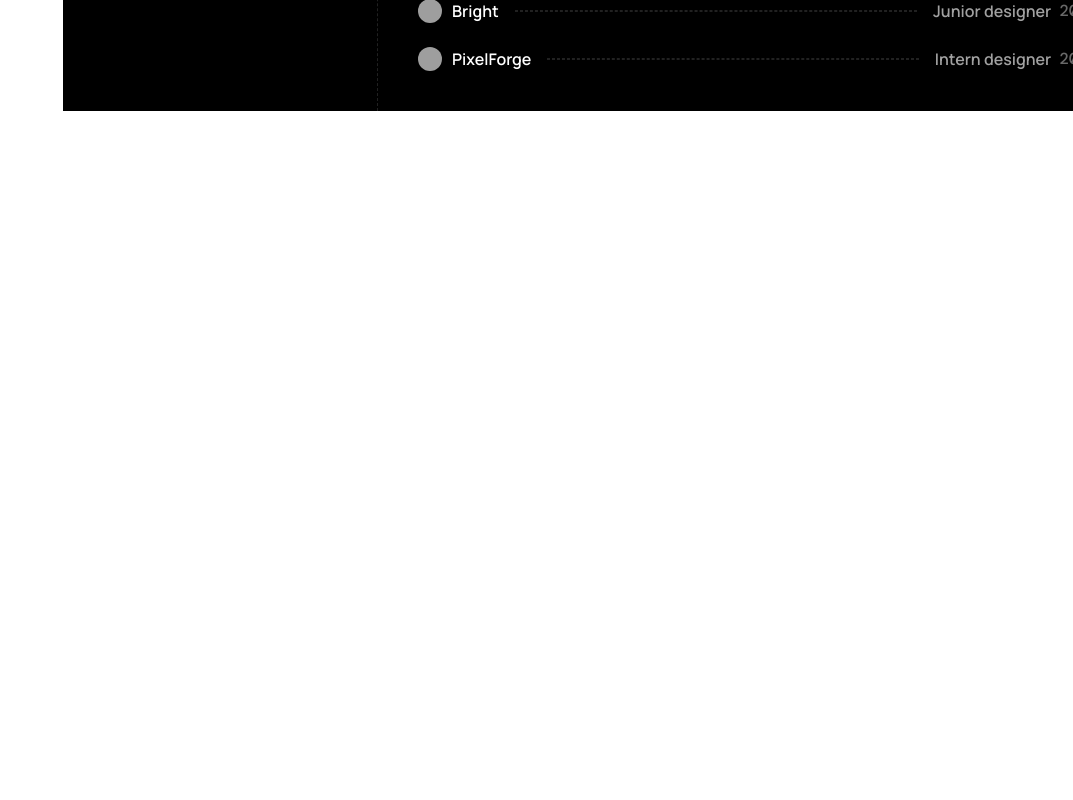
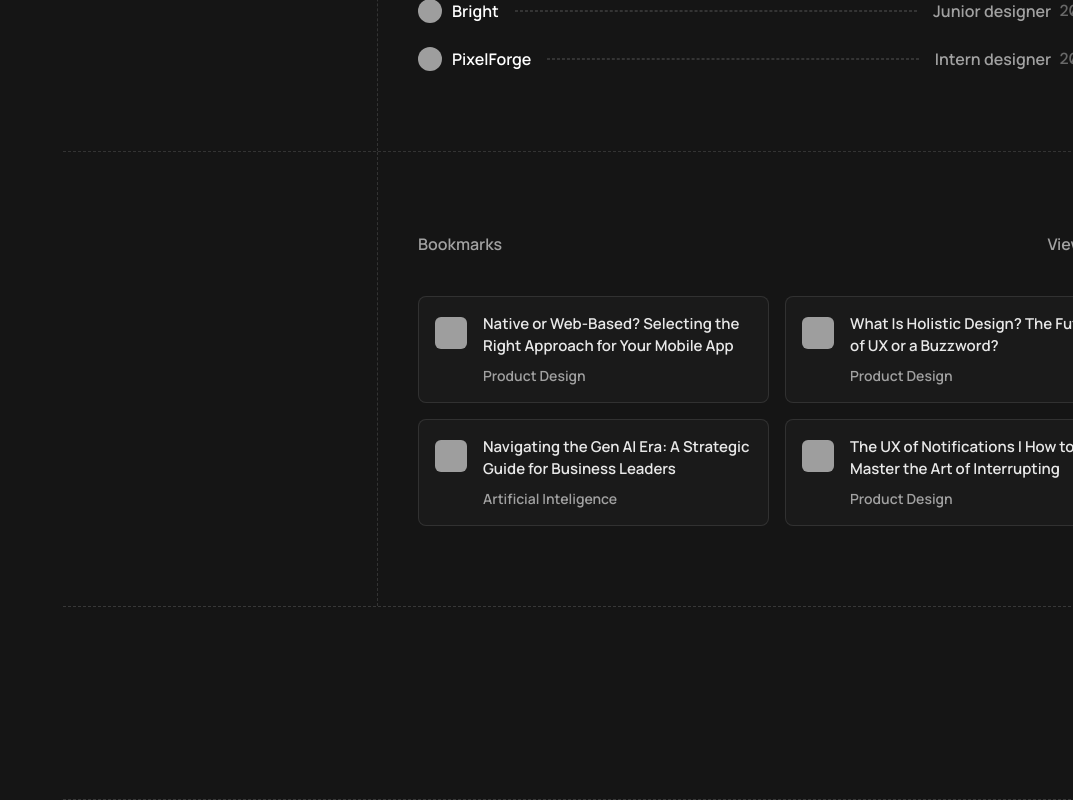
Before and after one commit to solaiman-siam/sm-firstlook, a React (Vite) app: page / in a window 1280 px wide. Shown: the part 1871-2671 px from the top of the page, without its empty margins (207-1280 px from the left). Before the commit the page ends 1982 px from the top, so only its background shows below. Built offline with nearby package versions, Linux system fonts and the light colour scheme; grey boxes are pictures that could not be loaded; a web font is replaced by a local one.

Commit message:
added bookmarks

```diff
--- a/package.json
+++ b/package.json
@@ -11,7 +11,9 @@
   },
   "dependencies": {
     "@tailwindcss/vite": "^4.0.14",
+    "framer-motion": "^12.6.2",
     "lucide-react": "^0.483.0",
+    "motion": "^12.6.2",
     "react": "^19.0.0",
     "react-dom": "^19.0.0",
     "react-icons": "^5.5.0",
--- a/src/components/HomePageComponents/Part3.jsx
+++ b/src/components/HomePageComponents/Part3.jsx
@@ -6,7 +6,7 @@ function Part3() {
   return (
     <div>
     <Container>
-      <div className="text-white  p-10 pt-20 border-r border-l border-dashed border-white/13">
+      <div className="text-white  p-10 py-20 border-r border-l border-dashed border-white/13">
         <div className="flex items-center justify-between ">
             <h3 className="text-text01 font-semibold">Who I am</h3>
             <h3 className="text-text01 font-semibold flex items-center hover:text-white transition-all duration-300 cursor-pointer gap-2 group">What I offer <ArrowUpRight strokeWidth={1.2} className="group-hover:rotate-45 transition-all duration-200 " /></h3>
--- /dev/null
+++ b/src/components/HomePageComponents/Part4.jsx
@@ -0,0 +1,52 @@
+import React from 'react'
+import Container from '../Container'
+import { ArrowUpRight } from 'lucide-react'
+
+function Part4() {
+  return (
+    <div className='border-t border-dashed border-white/13 '>
+    <Container>
+      <div className="text-white  p-10 py-20 border-r border-l border-dashed border-white/13">
+        <div className="flex items-center justify-between ">
+            <h3 className="text-text01 font-semibold">Bookmarks</h3>
+            <h3 className="text-text01 font-semibold flex items-center hover:text-white transition-all duration-300 cursor-pointer gap-2 group">View all <ArrowUpRight strokeWidth={1.2} className="group-hover:rotate-45 transition-all duration-200 " /></h3>
+        </div>
+        <div className='grid grid-cols-2 gap-4 pt-10'>
+            <div className='flex hover:ring-3 ring-white/10 gap-4 items-start border transition-all duration-300 border-white/10 p-4  bg-[#1A1A1A] hover:bg-[#232323] rounded-lg '>
+                <img className='size-8 mt-1 rounded-md' src="https://framerusercontent.com/images/MnlGjZKCGMtiHb6bDhwXFHTBRc.jpg?scale-down-to=512" alt="" />
+                <div className='flex flex-col gap-2'>
+                    <h3 className='font-semibold text-[15px] text-white/90'>Native or Web-Based? Selecting the Right Approach for Your Mobile App</h3>
+                    <p className='text-text01 font-semibold text-sm'>Product Design</p>
+                </div>
+            </div>
+            <div className='flex hover:ring-3 ring-white/10 gap-4 items-start border transition-all duration-300 border-white/10 p-4  bg-[#1A1A1A] hover:bg-[#232323] rounded-lg '>
+                <img className='size-8 mt-1 rounded-md' src="https://framerusercontent.com/images/MnlGjZKCGMtiHb6bDhwXFHTBRc.jpg?scale-down-to=512" alt="" />
+                <div className='flex flex-col gap-2'>
+                    <h3 className='font-semibold text-[15px] text-white/90'>What Is Holistic Design? The Future of UX or a Buzzword?</h3>
+                    <p className='text-text01 font-semibold text-sm'>Product Design</p>
+                </div>
+            </div>
+            <div className='flex hover:ring-3 ring-white/10 gap-4 items-start border transition-all duration-300 border-white/10 p-4  bg-[#1A1A1A] hover:bg-[#232323] rounded-lg '>
+                <img className='size-8 mt-1 rounded-md' src="https://framerusercontent.com/images/MnlGjZKCGMtiHb6bDhwXFHTBRc.jpg?scale-down-to=512" alt="" />
+                <div className='flex flex-col gap-2'>
+                    <h3 className='font-semibold text-[15px] text-white/90'>
+                    Navigating the Gen AI Era: A Strategic Guide for Business Leaders</h3>
+                    <p className='text-text01 font-semibold text-sm'>Artificial Inteligence</p>
+                </div>
+            </div>
+            <div className='flex hover:ring-3 ring-white/10 gap-4 items-start border transition-all duration-300 border-white/10 p-4  bg-[#1A1A1A] hover:bg-[#232323] rounded-lg '>
+                <img className='size-8 mt-1 rounded-md' src="https://framerusercontent.com/images/MnlGjZKCGMtiHb6bDhwXFHTBRc.jpg?scale-down-to=512" alt="" />
+                <div className='flex flex-col gap-2'>
+                    <h3 className='font-semibold text-[15px] text-white/90'>The UX of Notifications | How to Master the Art of Interrupting</h3>
+                    <p className='text-text01 font-semibold text-sm'>Product Design</p>
+                </div>
+            </div>
+
+        </div>
+      </div>
+    </Container>
+  </div>
+  )
+}
+
+export default Part4
--- /dev/null
+++ b/src/components/HomePageComponents/Part5.jsx
@@ -0,0 +1,11 @@
+
+
+function Part5() {
+  return (
+    <div className="w-full px-16 py-24 h-full border-y border-white/15 border-dashed">
+
+    </div>
+  )
+}
+
+export default Part5
--- a/src/layout/MainLayout.jsx
+++ b/src/layout/MainLayout.jsx
@@ -4,8 +4,8 @@ import Sidebar from "../components/Sidebar"
 
 function MainLayout() {
   return (
-    <div className="flex font-manrope">
-        <div className="w-[270px] h-screen fixed bg-black border-dashed border-r border-[#222122] ">
+    <div className="flex font-manrope bg-[#151515]">
+        <div className="w-[270px] h-screen fixed  border-dashed border-r border-[#222122] ">
             <Sidebar/>
         </div>
         <div className="flex-1 ml-[270px] bg-black">
--- a/src/pages/Home.jsx
+++ b/src/pages/Home.jsx
@@ -1,14 +1,18 @@
 import Part1 from "../components/HomePageComponents/Part1"
 import Part2 from "../components/HomePageComponents/Part2"
 import Part3 from "../components/HomePageComponents/Part3"
+import Part4 from "../components/HomePageComponents/Part4"
+import Part5 from "../components/HomePageComponents/Part5"
 
 
 function Home() {
   return (
-    <div className=" w-full">
+    <div className=" w-full bg-[#151515]">
       <Part1/>
       <Part2/>
       <Part3/>
+      <Part4/>
+      <Part5/>
     </div>
   )
 }
```
Also changed, not shown: 1 other file (tests, documents, lock files or other folders).
